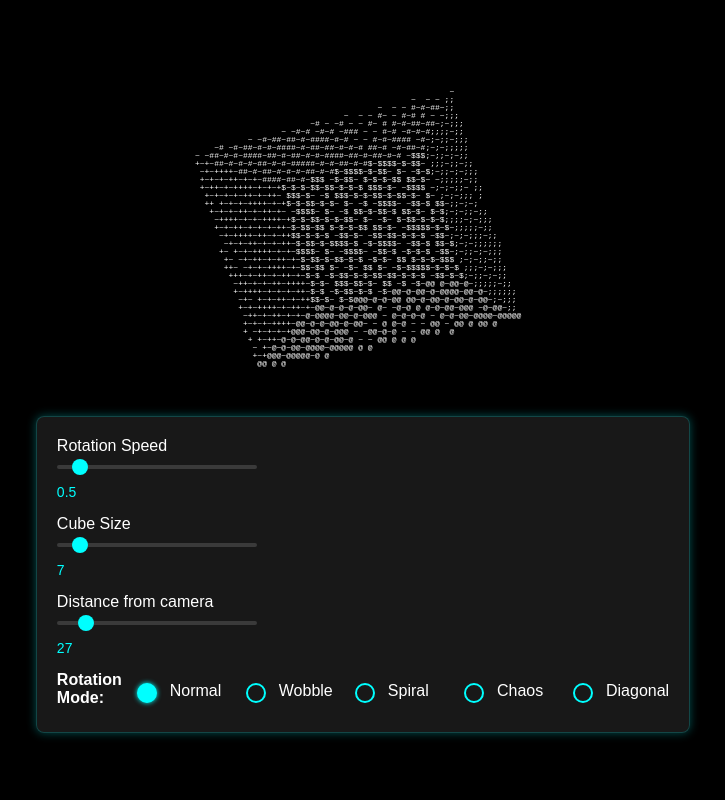
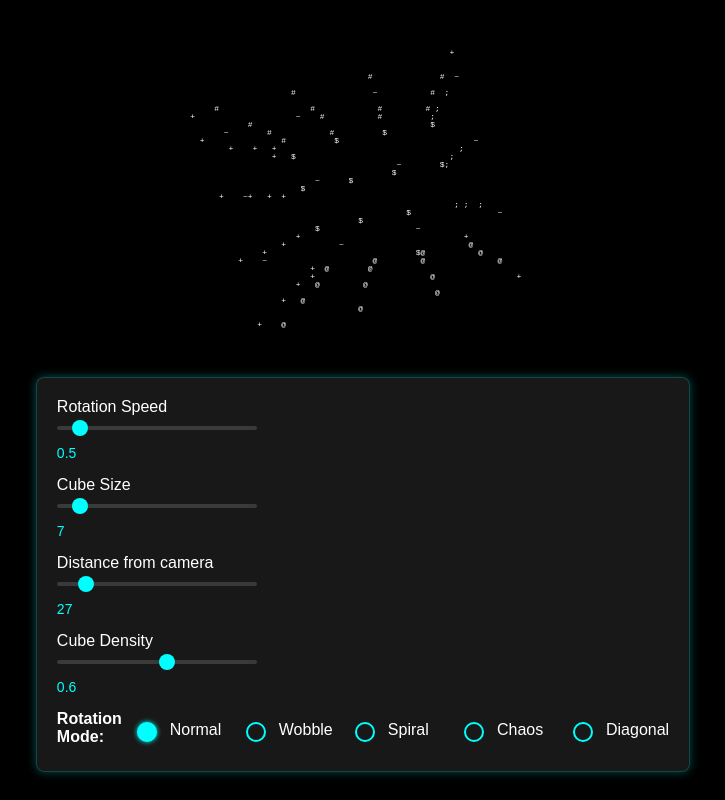
Before and after one commit to Yuozas/React_Cube_Rotator, a React (Create React App) app: page / in a window 1280 px wide. Shown: the whole page, without its empty margins (277-1002 px from the left). Built offline with nearby package versions, Linux system fonts and the light colour scheme.

Commit message:
Fix removed other cubes on sides(visible on zoom in), added cube density slider.

```diff
--- a/src/App.js
+++ b/src/App.js
@@ -10,6 +10,7 @@ const DEFAULT_SETTINGS = {
   DISTANCE_FROM_CAM: 27,
   ROTATION_SPEED: 0.5,
   CUBE_SIZE: 7,
+  CUBE_DENSITY: 0.6,
   ROTATION_MODE: "normal",
 };
 
@@ -18,6 +19,7 @@ const App = () => {
     distanceFromCamera: DEFAULT_SETTINGS.DISTANCE_FROM_CAM,
     rotationSpeed: DEFAULT_SETTINGS.ROTATION_SPEED,
     cubeSize: DEFAULT_SETTINGS.CUBE_SIZE,
+    cubeDensity: DEFAULT_SETTINGS.CUBE_DENSITY,
     rotationMode: DEFAULT_SETTINGS.ROTATION_MODE,
   });
   const [cubeText, setCubeText] = useState("");
@@ -112,14 +114,17 @@ const App = () => {
       }
 
       coords.z += distanceFromCamera;
+
       const ooz = 1 / coords.z;
       const xp = Math.floor(WIDTH / 2 + K1 * ooz * coords.x * 2);
       const yp = Math.floor(HEIGHT / 2 + K1 * ooz * coords.y);
-      const idx = xp + yp * WIDTH;
 
-      if (idx >= 0 && idx < WIDTH * HEIGHT && ooz > buffer.zBuffer[idx]) {
-        buffer.zBuffer[idx] = ooz;
-        buffer.output[idx] = ch;
+      if (xp >= 0 && xp < WIDTH && yp >= 0 && yp < HEIGHT) {
+        const idx = xp + yp * WIDTH;
+        if (ooz > buffer.zBuffer[idx]) {
+          buffer.zBuffer[idx] = ooz;
+          buffer.output[idx] = ch;
+        }
       }
     },
     [settings, calculateCoordinates, calculateDiagonalRotation]
@@ -130,16 +135,30 @@ const App = () => {
       output: new Array(WIDTH * HEIGHT).fill(" "),
       zBuffer: new Array(WIDTH * HEIGHT).fill(0),
     };
-    const { cubeSize } = settings;
+    const { cubeSize, cubeDensity } = settings;
 
-    for (let cubeX = -cubeSize; cubeX < cubeSize; cubeX += INCREMENT_SPEED) {
-      for (let cubeY = -cubeSize; cubeY < cubeSize; cubeY += INCREMENT_SPEED) {
-        calculateForSurface(cubeX, cubeY, -cubeSize, "@", buffer);
-        calculateForSurface(cubeSize, cubeY, cubeX, "$", buffer);
-        calculateForSurface(-cubeSize, cubeY, -cubeX, "~", buffer);
-        calculateForSurface(-cubeX, cubeY, cubeSize, "#", buffer);
-        calculateForSurface(cubeX, -cubeSize, -cubeY, ";", buffer);
-        calculateForSurface(cubeX, cubeSize, cubeY, "+", buffer);
+    const renderPoint = (x, y, z, ch) => {
+      calculateForSurface(x * cubeSize, y * cubeSize, z * cubeSize, ch, buffer);
+    };
+
+    // Render cube edges
+    for (let i = -1; i <= 1; i += 2) {
+      for (let j = -1; j <= 1; j += 2) {
+        for (let k = -1; k <= 1; k += 2) {
+          renderPoint(i, j, k, "+");
+        }
+      }
+    }
+
+    // Render cube faces with density control
+    for (let i = -1; i <= 1; i += cubeDensity) {
+      for (let j = -1; j <= 1; j += cubeDensity) {
+        renderPoint(i, j, -1, "@"); // Front face
+        renderPoint(i, j, 1, "#"); // Back face
+        renderPoint(-1, i, j, "~"); // Left face
+        renderPoint(1, i, j, "$"); // Right face
+        renderPoint(i, -1, j, ";"); // Bottom face
+        renderPoint(i, 1, j, "+"); // Top face
       }
     }
 
@@ -216,6 +235,13 @@ const App = () => {
             max: 200,
             step: 1,
           },
+          {
+            label: "Cube Density",
+            key: "cubeDensity",
+            min: 0.1,
+            max: 1,
+            step: 0.1,
+          },
         ].map(({ label, key, min, max, step }) => (
           <label key={key}>
             {label}
@@ -228,7 +254,9 @@ const App = () => {
               onChange={(e) => updateSetting(key, parseFloat(e.target.value))}
             />
             <span className="value-display">
-              {settings[key].toFixed(key === "rotationSpeed" ? 1 : 0)}
+              {settings[key].toFixed(
+                key === "rotationSpeed" || key === "cubeDensity" ? 1 : 0
+              )}
             </span>
           </label>
         ))}
```
